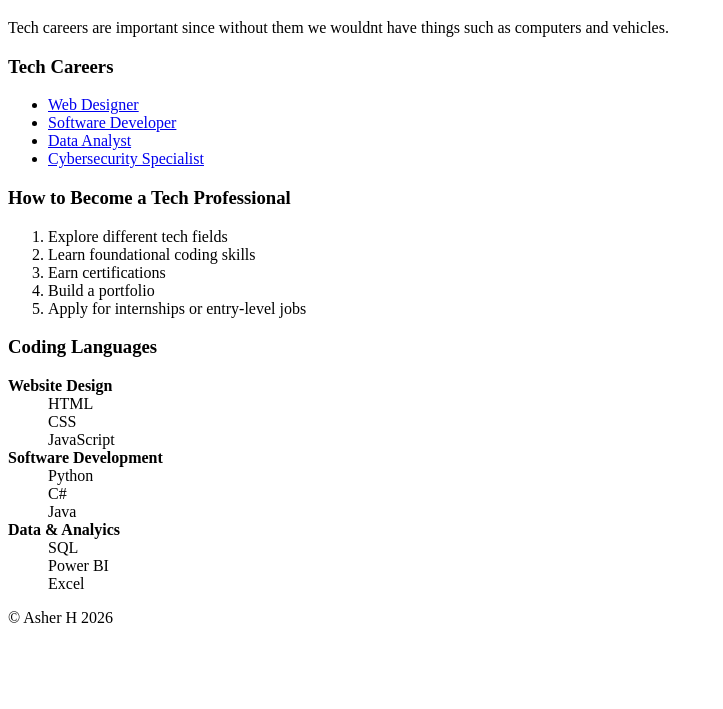
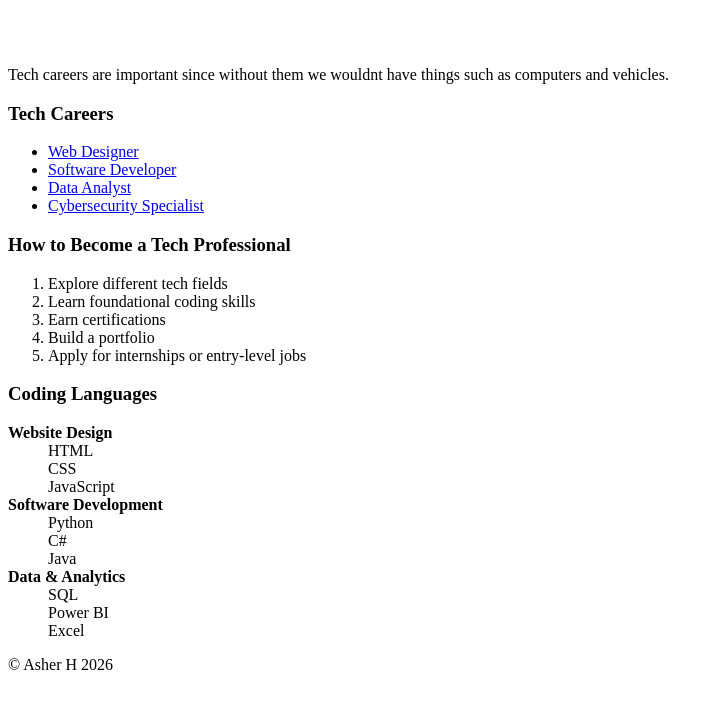
Before and after one commit to AstrialHolloway/South-Tech-Web-and-Computer-Programming, a plain HTML site: page Sites/HTML/Assignments/Week-2/Tech Careers/index.html in a window 1280 px wide. Shown: the part 61-770 px from the top of the page, without its empty margins (0-723 px from the left). Drawn offline with Linux system fonts and the light colour scheme.

Commit message:
Update index.html

```diff
--- a/Sites/HTML/Assignments/Week-2/Tech Careers/index.html
+++ b/Sites/HTML/Assignments/Week-2/Tech Careers/index.html
@@ -11,6 +11,7 @@
 			<h1>Explore Tech Careers</h1>
 		</header>
 		<main>
+			<h2>&nbsp;</h2> <!-- so checker does not give error -->
 			<p>Tech careers are important since without them we wouldnt have things such as computers and vehicles.</p>
 			<h3>Tech Careers</h3>
 			<ul>
@@ -37,7 +38,7 @@
 					<dd>Python</dd>
 					<dd>C#</dd>
 					<dd>Java</dd>
-				<dt><b>Data &amp; Analyics</b></dt>
+				<dt><b>Data &amp; Analytics</b></dt>
 					<dd>SQL</dd>
 					<dd>Power BI</dd>
 					<dd>Excel</dd>
@@ -47,4 +48,4 @@
 			<P>&copy; Asher H 2026</p>
 		</footer>
 	</body>
-<html>
+</html>
```
